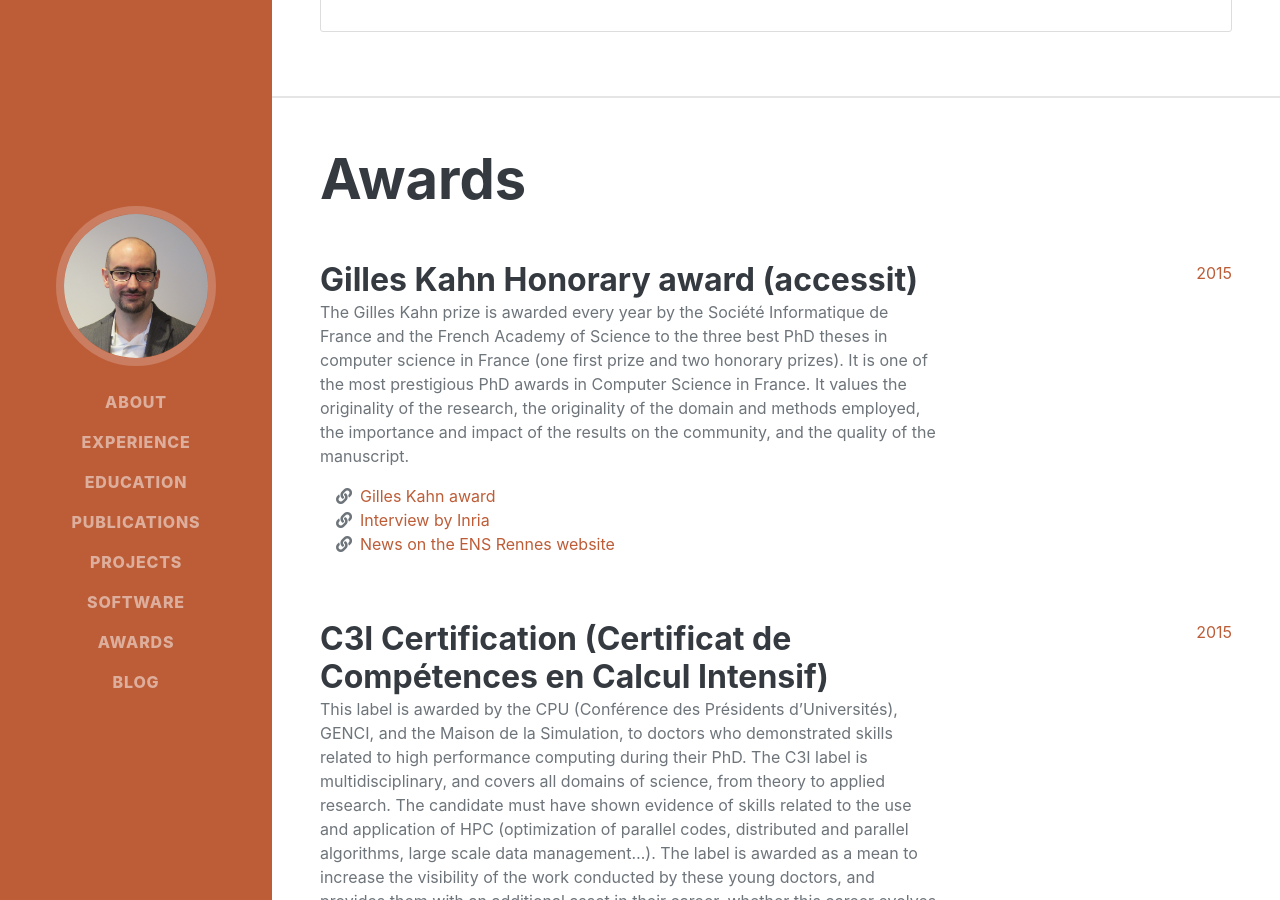
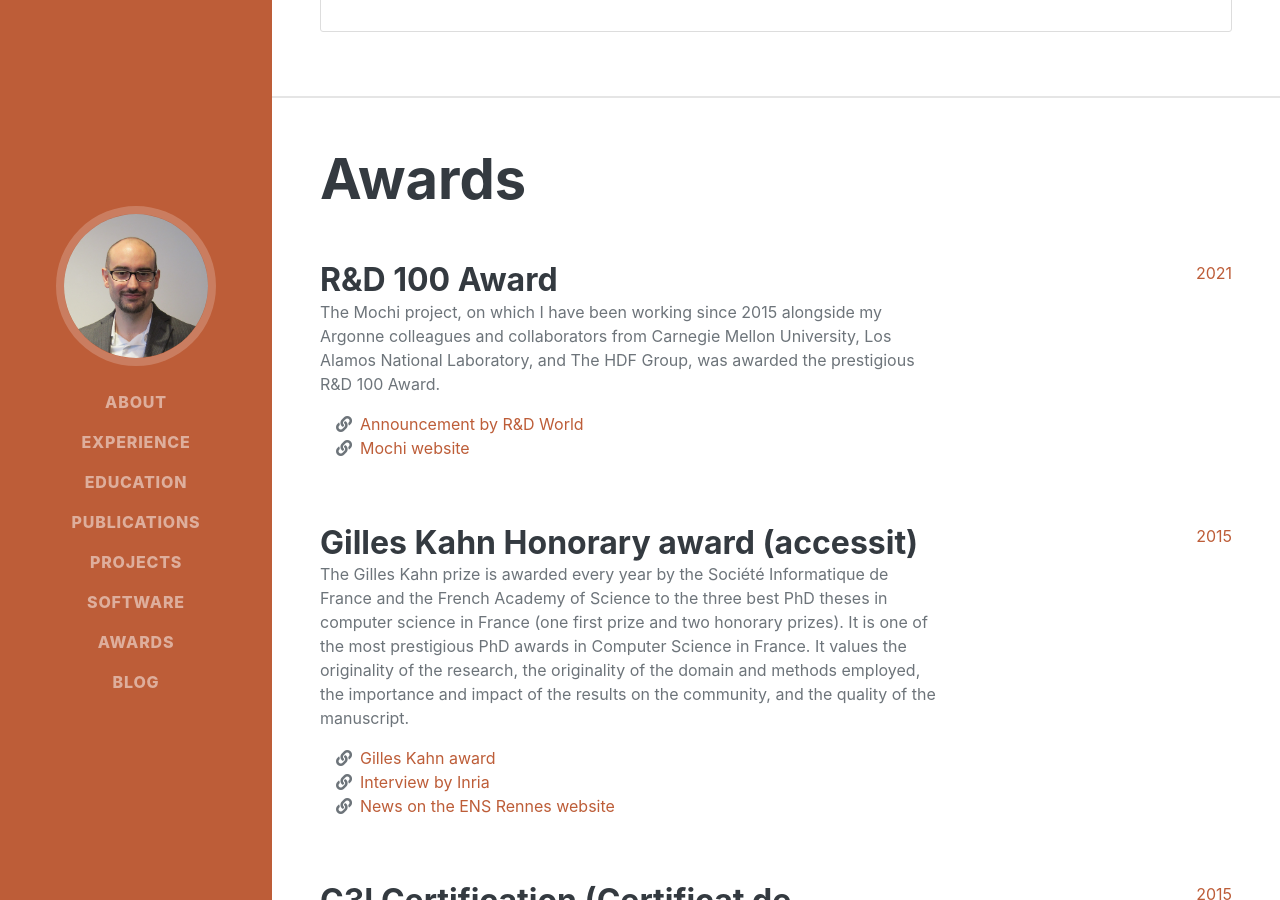
Before and after one commit to mdorier/mdorier.github.io, a Jekyll site: the page built from index.html, in a window 1280 px wide and 900 px high, scrolled down 11559 px. Built offline with Jekyll 4.4.1, drawn with Linux system fonts in a browser that asks for light colours; some web fonts are replaced.

Commit message:
added R&D100 award

```diff
--- a/_data/awards.yml
+++ b/_data/awards.yml
@@ -1,3 +1,12 @@
+- title: R&D 100 Award
+  year: 2021
+  description: The Mochi project, on which I have been working since 2015 alongside my Argonne colleagues and collaborators from Carnegie Mellon University, Los Alamos National Laboratory, and The HDF Group, was awarded the prestigious R&D 100 Award.
+  links:
+    - name: Announcement by R&D World
+      url: http://www.rdworldonline.com/2021-rd-100-award-winners-announced-in-process-prototyping-and-software-services-categories/
+    - name: Mochi website
+      url: https://wordpress.cels.anl.gov/mochi/2021/09/01/mochi-selected-as-a-2021-rd-100-finalist/
+
 - title: Gilles Kahn Honorary award (accessit)
   year: 2015
   description: The Gilles Kahn prize is awarded every year by the Société Informatique de France and the French Academy of Science to the three best PhD theses in computer science in France (one first prize and two honorary prizes). It is one of the most prestigious PhD awards in Computer Science in France. It values the originality of the research, the originality of the domain and methods employed, the importance and impact of the results on the community, and the quality of the manuscript.
```
